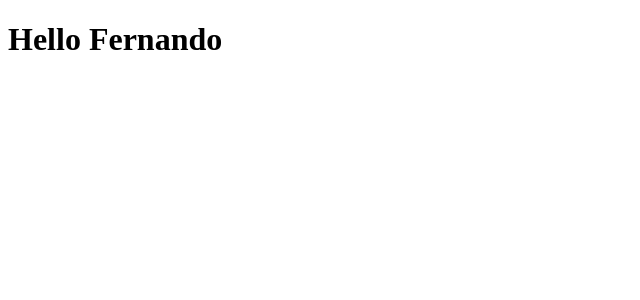
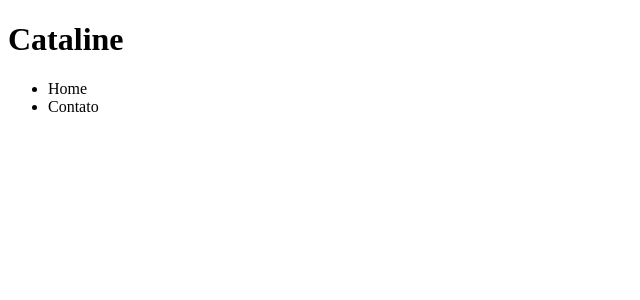
Before and after one commit to NandoFilter/Cataline-Courses, a Vue app in the folder Courses/FullStack/frontend/: page / in a window 1280 px wide. Shown: the top 300 px of the page, without its empty margins (0-640 px from the left). Built offline with nearby package versions, Linux system fonts and the light colour scheme.

Commit message:
Creating a component

```diff
--- a/Courses/FullStack/frontend/src/App.vue
+++ b/Courses/FullStack/frontend/src/App.vue
@@ -1,11 +1,15 @@
 <template>
-  <h1>Hello {{ name }}</h1>
+  <Header></Header>
 </template>
 
 <script lang="ts">
 import { defineComponent } from 'vue'
+import Header from '@/components/Header.vue'
 
 export default defineComponent({
+  components: {
+    Header,
+  },
   data() {
     return {
       name: 'Fernando',
--- /dev/null
+++ b/Courses/FullStack/frontend/src/components/Header.vue
@@ -0,0 +1,15 @@
+<template>
+  <header>
+    <h1>Cataline</h1>
+    <ul>
+      <li>Home</li>
+      <li>Contato</li>
+    </ul>
+  </header>
+</template>
+
+<script lang="ts">
+import { defineComponent } from 'vue'
+
+export default defineComponent({})
+</script>
```
Also changed, not shown: Courses/FullStack/frontend/.eslintrc.js.
